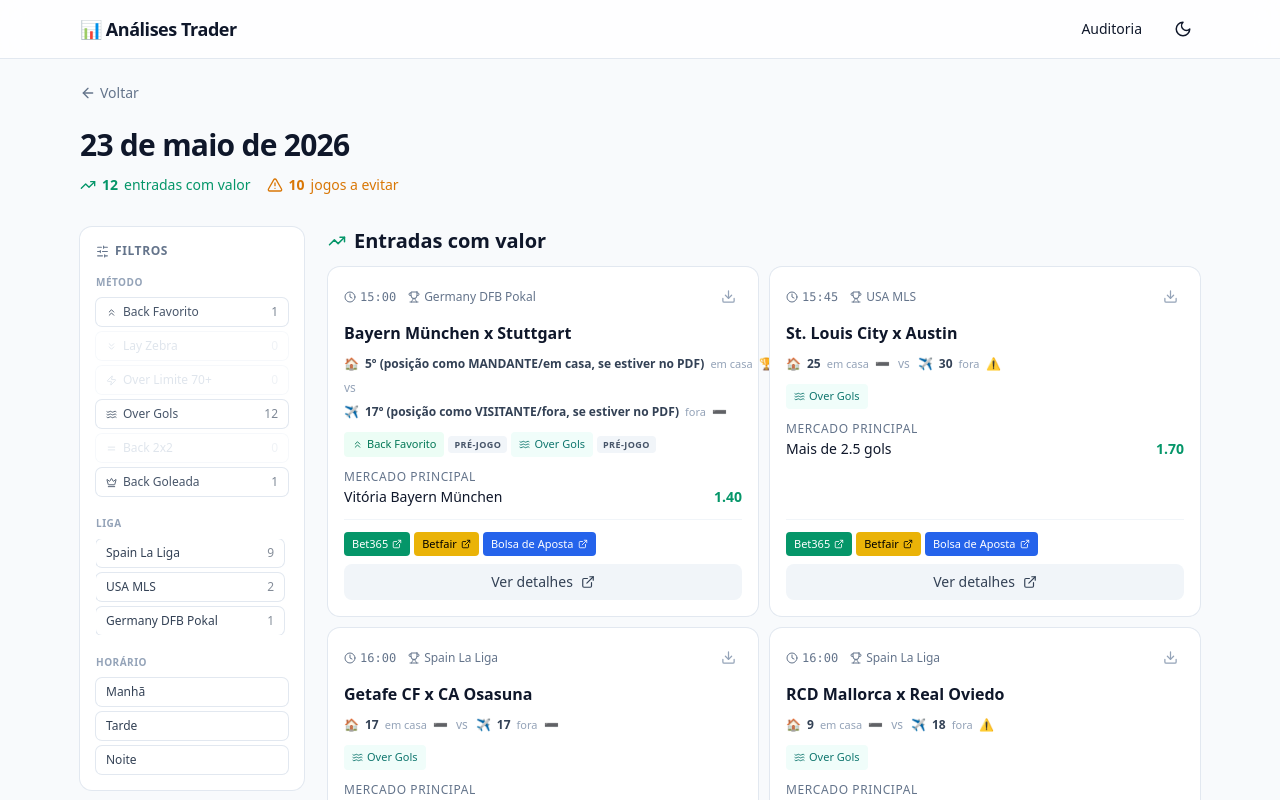
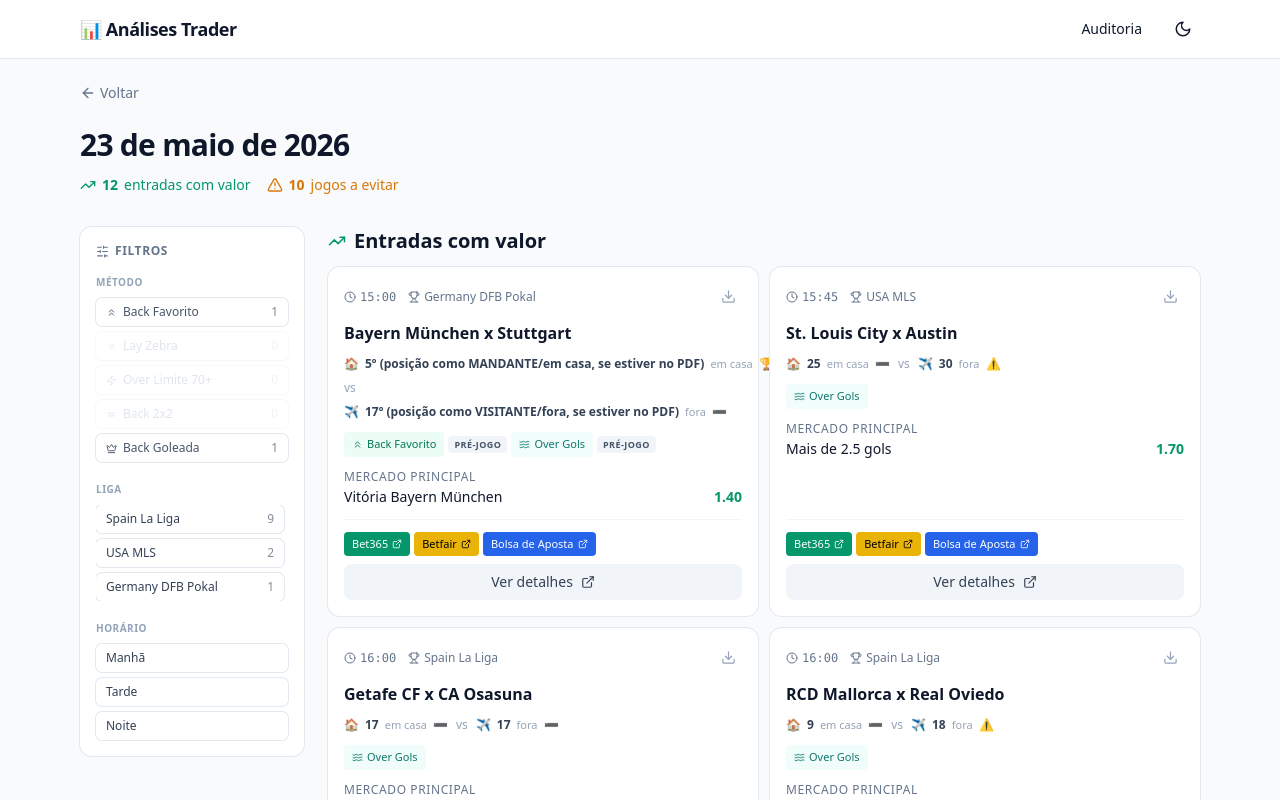
Before and after one commit to trader-viking/analisefb, a Next.js app: page /relatorio/2026-05-23 in a window 1280 px wide. Shown: the top 800 px of the page. Built offline with nearby package versions, Linux system fonts and the light colour scheme; no server answers.

Commit message:
Reverter para 5 metodos (estado 21/05): remove regra de liquidez e Over Gols

```diff
--- a/components/ListaEntradas.tsx
+++ b/components/ListaEntradas.tsx
@@ -152,8 +152,8 @@
   }, [carregado, relatorioSlug, metodosAtivos_, ligasAtivas, horariosAtivos]);
 
   // Métodos disponíveis (só os que aparecem em alguma entrada deste dia)
-  // Conta quantas entradas usam cada método (pra mostrar sempre os 6 com contador)
-  const TODOS_METODOS = ['back_favorito','lay_zebra','over_limite_70','over_golos','back_2x2','back_goleada','confirmacao_visual'];
+  // Conta quantas entradas usam cada método (pra mostrar sempre os 5 com contador)
+  const TODOS_METODOS = ['back_favorito','lay_zebra','over_limite_70','back_2x2','back_goleada','confirmacao_visual'];
   const contagemMetodos = useMemo(() => {
     const cont: Record<string, number> = {};
     for (const m of TODOS_METODOS) cont[m] = 0;
@@ -165,9 +165,9 @@
     return cont;
   }, [entradas]);
 
-  // Métodos disponíveis = sempre os 6 principais (Confirmação Visual só se houver)
+  // Métodos disponíveis = sempre os 5 principais (Confirmação Visual só se houver)
   const metodosDisponiveis = useMemo(() => {
-    const base = ['back_favorito','lay_zebra','over_limite_70','over_golos','back_2x2','back_goleada'];
+    const base = ['back_favorito','lay_zebra','over_limite_70','back_2x2','back_goleada'];
     // Adiciona confirmacao_visual só se existir em alguma entrada
     if (contagemMetodos['confirmacao_visual'] > 0) base.push('confirmacao_visual');
     return base;
```
